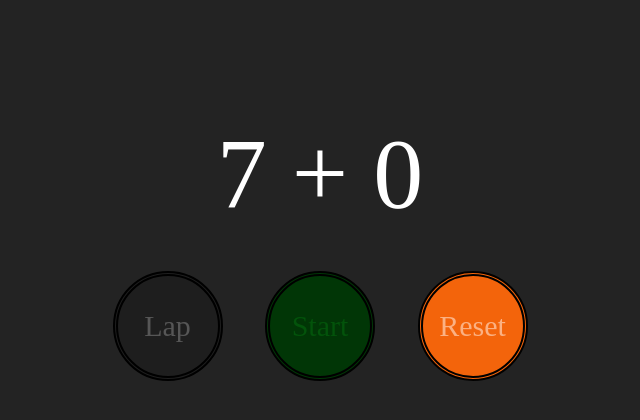
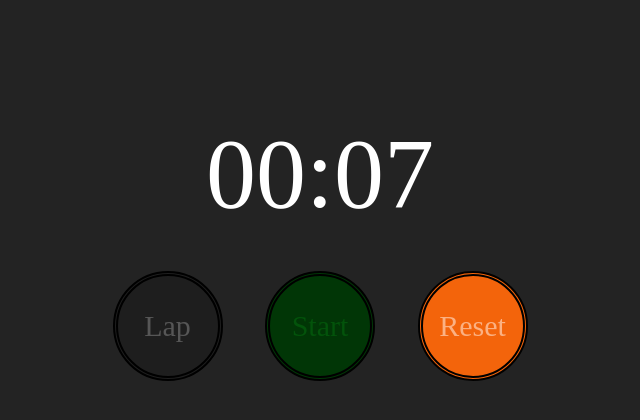
Before and after one commit to shaikwasef/react-stop_watch_apple, a React (Create React App) app: page / in a window 1280 px wide. Shown: the top 420 px of the page, without its empty margins (320-960 px from the left). Built offline with nearby package versions, Linux system fonts and the light colour scheme.

Commit message:
1 file modified

```diff
--- a/src/App.js
+++ b/src/App.js
@@ -36,9 +36,9 @@ class Timer extends React.Component{
   render(){
     const seconds = this.props.seconds ;
     const minutes = this.props.minutes;
-    //const time = toString(minutes) + ':' + toString(seconds);
+    const time = ('00' + minutes.toString()).slice(-2) + ':' + ('00' + seconds.toString()).slice(-2);
     return (
-      <div id="timer" >{seconds} + {minutes}</div>
+      <div id="timer" >{time}</div>
     );
   }
 }
@@ -46,7 +46,7 @@ class Timer extends React.Component{
 class App extends React.Component {
   constructor(props){
     super(props);
-    this.state = {seconds : 0 , minutes : 0};
+    this.state = {seconds : 0 , minutes : 0 , hours :0};
     this.tick = this.tick.bind(this);
     this.componentDidMount = this.componentDidMount.bind(this);
   }
@@ -56,10 +56,19 @@ class App extends React.Component {
   }
 
   tick(){
-    let seconds = this.state.seconds ;
+    var seconds = this.state.seconds ;
+    var minutes = this.state.minutes ;
+    var hours = this.state.hours;
     seconds = seconds + 1 ;
-    let minutes = Math.floor(seconds/60) ;
-    this.setState({seconds : seconds});
+    if (seconds > 60){
+      minutes = Math.floor(seconds/60);
+      seconds  = 0 ;
+    }
+    if(minutes > 60){
+      hours = Math.floor(minutes/60);
+      minutes = 0 ;
+    }
+    this.setState({seconds : seconds , minutes : minutes});
   }
 
   render(){
```
